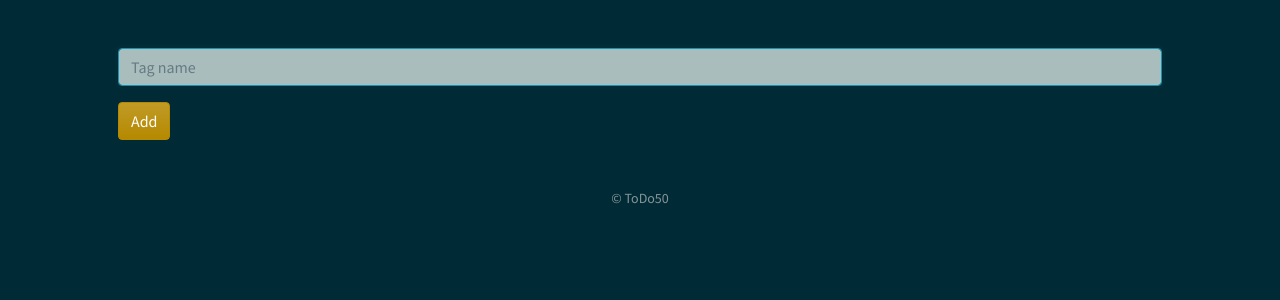
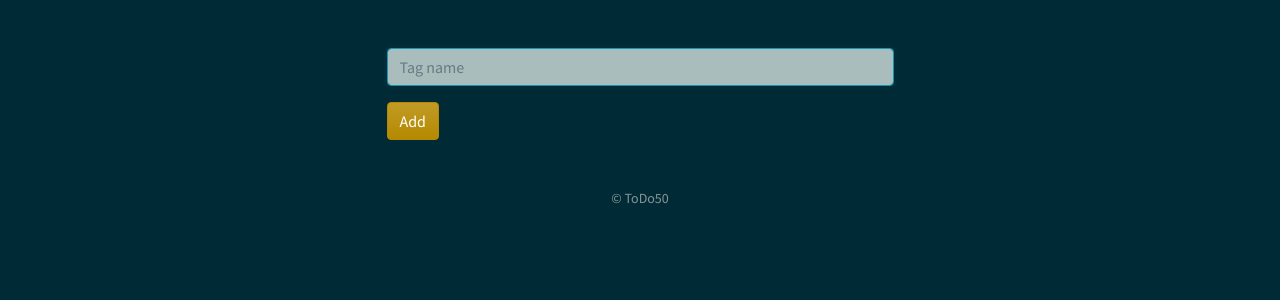
Before and after one commit to ilya-lebedev/ToDo50, a Flask app: page /add-tag in a window 1280 px wide. Shown: the part 64-364 px from the top of the page. Run offline with Flask 2, Linux system fonts and the light colour scheme; the visitor is signed in with stand-in values (Sample User, id 1); some libraries are stand-ins or nearby versions.

Commit message:
refactor: Change forms width

```diff
--- a/templates/add-list.html
+++ b/templates/add-list.html
@@ -5,6 +5,8 @@
 {% endblock %}
 
 {% block main %}
+    <div class="row justify-content-center">
+        <div class="col-lg-8">
             <h3>New List</h3>
             <form action="/add-list" method="post">
                 <div class="form-group">
@@ -15,4 +17,6 @@
                 </div>
                 <button class="btn btn-primary" type="submit">Add</button>
             </form>
+        </div>
+    </div>
 {% endblock %}
--- a/templates/add-tag.html
+++ b/templates/add-tag.html
@@ -5,10 +5,14 @@
 {% endblock %}
 
 {% block main %}
-    <form action="/add-tag" method="post">
-        <div class="form-group">
-            <input autocomplete="off" autofocus class="form-control" name="tag_name" placeholder="Tag name" type="text">
+    <div class="row justify-content-center">
+        <div class="col-lg-6">
+            <form action="/add-tag" method="post">
+                <div class="form-group">
+                    <input autocomplete="off" autofocus class="form-control" name="tag_name" placeholder="Tag name" type="text">
+                </div>
+                <button class="btn btn-primary" type="submit">Add</button>
+            </form>
         </div>
-        <button class="btn btn-primary" type="submit">Add</button>
-    </form>
+    </div>
 {% endblock %}
--- a/templates/add-todo.html
+++ b/templates/add-todo.html
@@ -5,6 +5,8 @@
 {% endblock %}
 
 {% block main %}
+    <div class="row justify-content-center">
+        <div class="col-lg-8">
             <form action="/add-todo" method="post">
                 <div class="form-group">
                     <input autocomplete="off" autofocus class="form-control" name="title" placeholder="Title" type="text">
@@ -23,4 +25,6 @@
                 </div>
                 <button class="btn btn-primary" type="submit">Add</button>
             </form>
+        </div>
+    </div>
 {% endblock %}
```
Lines whose indentation alone changed are shown as unchanged.
